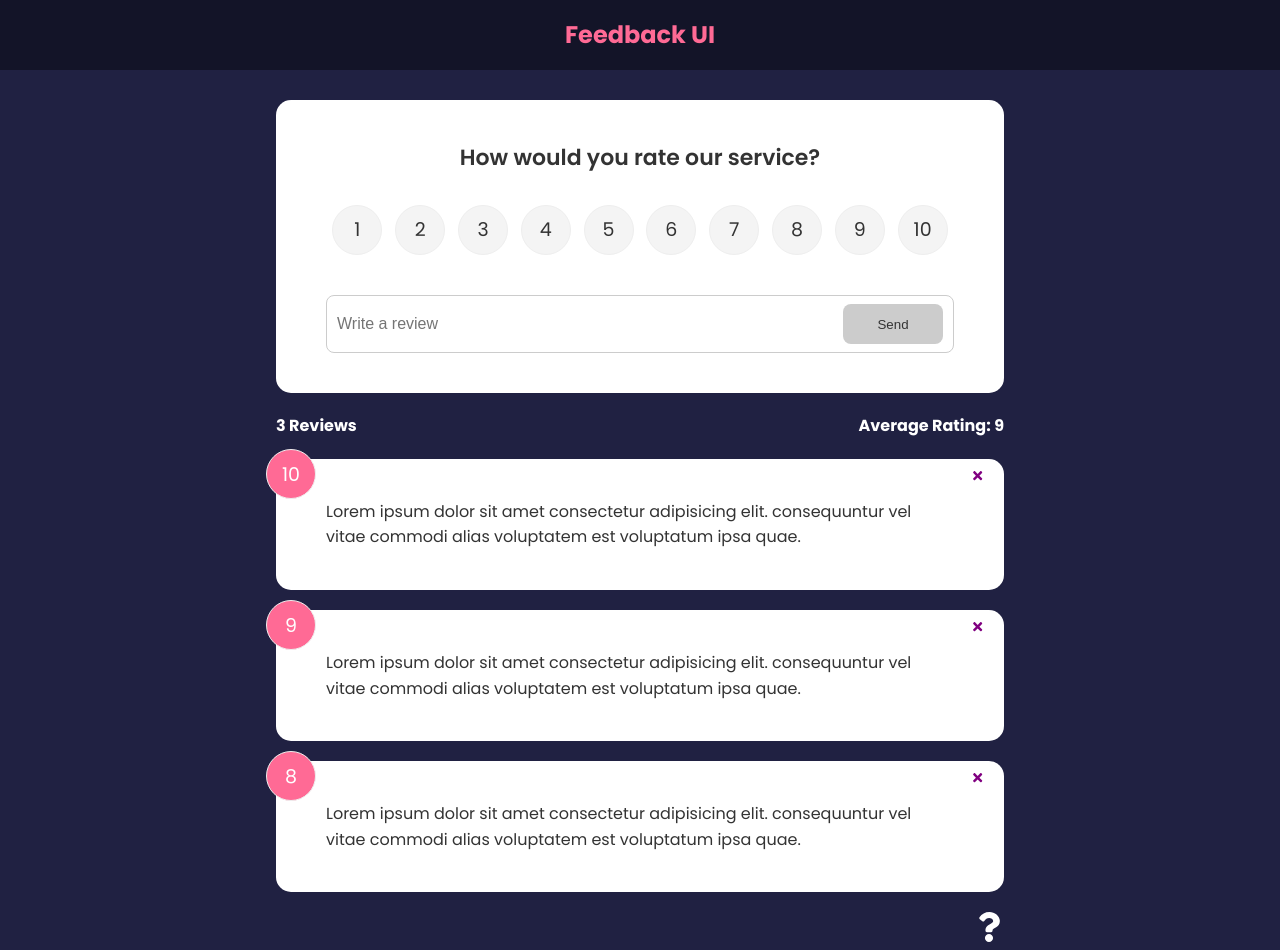
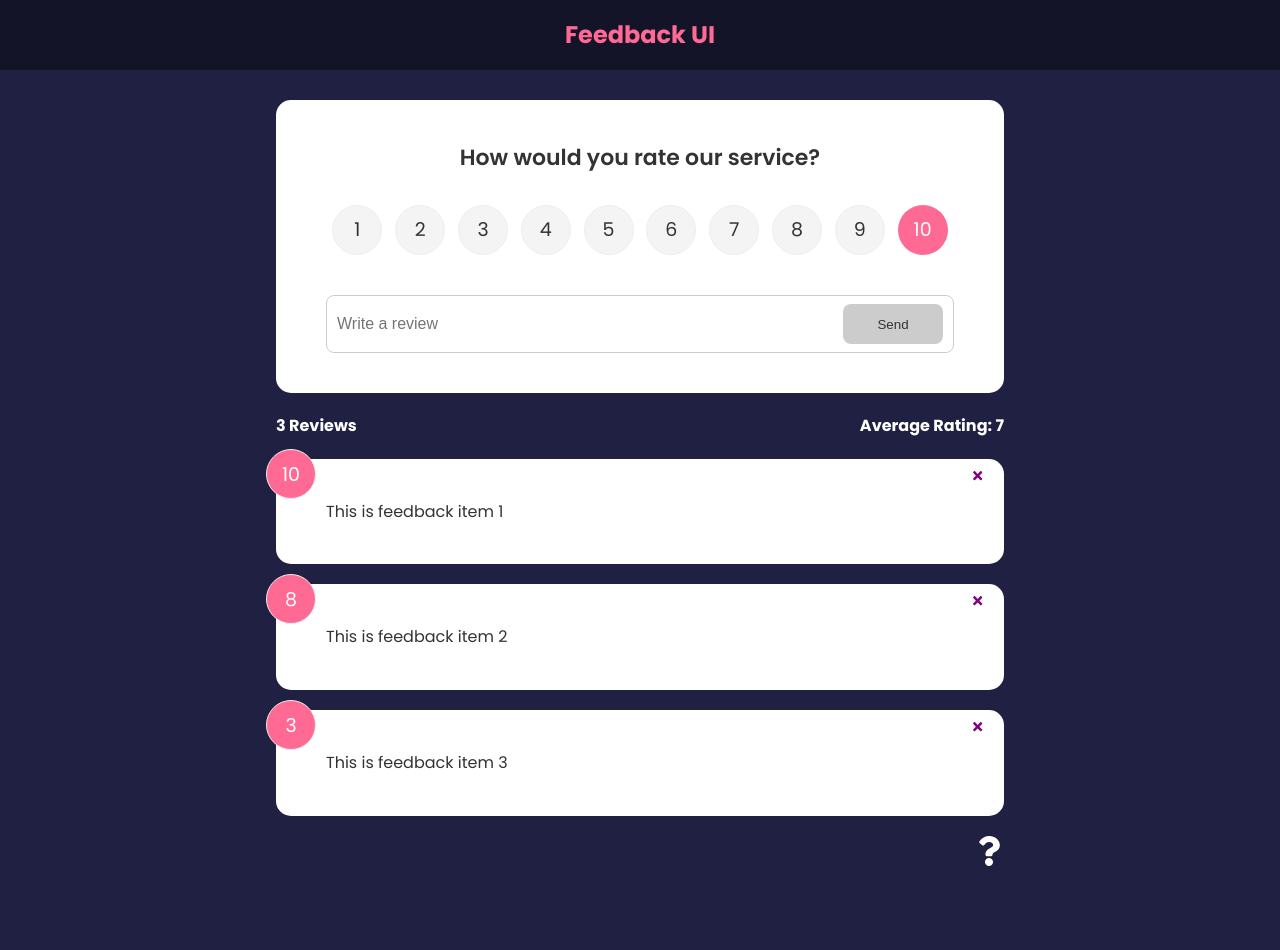
Before and after one commit to dev-brit/react-feedback-app, a React (Create React App) app: page / in a window 1280 px wide. After the commit the page ends 873 px from the top, so only its background shows below. Built offline with nearby package versions, Linux system fonts and the light colour scheme.

Commit message:
Add Context
Move functions from App.js to FeedbackContext and use FeedbackContext to eliminate prop drilling

```diff
--- a/src/App.js
+++ b/src/App.js
@@ -1,39 +1,25 @@
-import { v4 as uuidv4 } from 'uuid'
 import { BrowserRouter as Router, Route, Routes } from 'react-router-dom'
-import { useState } from "react"
 import Header from "./components/Header"
 import FeedbackList from "./components/FeedbackList"
 import FeedbackStats from "./components/FeedbackStats"
 import FeedbackForm from "./components/FeedbackForm"
 import AboutIconLink from './components/AboutIconLink'
-import FeedbackData from "./data/FeedbackData"
 import AboutPage from './pages/AboutPage'
+import { FeedbackProvider } from './context/FeedbackContext'
 
 const App = () => {
-  const [feedback, setFeedback] = useState(FeedbackData)
-
-  const addFeedback = (newFeedback) => {
-    newFeedback.id = uuidv4()
-    setFeedback([newFeedback, ...feedback])
-    console.log(newFeedback)
-  }
-
-  const deleteFeedback = (id) => {
-    if (window.confirm('Are you sure you want to delete?')) {
-      setFeedback(feedback.filter((item) => item.id !== id))
-    }
-  }
 
   return (
+    <FeedbackProvider>
       <Router>
         <Header />
         <div className="container">
           <Routes>
             <Route exact path='/' element={
               <>
-              <FeedbackForm handleAdd={addFeedback} />
-              <FeedbackStats feedback={feedback} />
-              <FeedbackList feedback={feedback} handleDelete={deleteFeedback} />
+                <FeedbackForm />
+                <FeedbackStats />
+                <FeedbackList />
               </>
             }>
             </Route>
@@ -44,6 +30,7 @@ const App = () => {
           <AboutIconLink />
         </div>
       </Router>
+    </FeedbackProvider>
   )
 }
 
--- a/src/components/FeebackItem.jsx
+++ b/src/components/FeebackItem.jsx
@@ -1,13 +1,17 @@
 import { FaTimes } from 'react-icons/fa'
 import PropTypes from 'prop-types'
+import { useContext } from 'react'
 import Card from './shared/Card'
+import FeedbackContext from '../context/FeedbackContext'
 
-function FeedbackItem({item, handleDelete}) {
+function FeedbackItem({item}) {
+
+  const { deleteFeedback } = useContext(FeedbackContext)
 
   return (
     <Card>
       <div className="num-display">{item.rating}</div>
-      <button onClick={() => handleDelete(item.id)} className="close">
+      <button onClick={() => deleteFeedback(item.id)} className="close">
         <FaTimes color='purple' />
       </button>
       <div className="text-display">
--- a/src/components/FeedbackForm.jsx
+++ b/src/components/FeedbackForm.jsx
@@ -1,13 +1,16 @@
-import { useState } from 'react'
+import { useState, useContext } from 'react'
 import Card from './shared/Card'
 import Button from './shared/Button'
 import RatingSelect from './RatingSelect'
+import FeedbackContext from '../context/FeedbackContext'
 
-function FeedbackForm({handleAdd}) {
+function FeedbackForm() {
   const [text, setText] = useState('')
   const [rating, setRating] = useState(10)
   const [btnDisabled, setBtnDisabled] = useState(true)
   const [message, setMessage] = useState('')
+
+  const {addFeedback} = useContext(FeedbackContext)
 
   const handleTextChange = (e) => {
     if(text === '') {
@@ -30,7 +33,7 @@ function FeedbackForm({handleAdd}) {
         text,
         rating
       }
-      handleAdd(newFeedback)
+      addFeedback(newFeedback)
 
       setText('')
     }
@@ -41,7 +44,7 @@ function FeedbackForm({handleAdd}) {
     <Card>
       <form onSubmit={handleSubmit}>
         <h2>How would you rate our service?</h2>
-        <RatingSelect select={(rating) => setRating(rating)} />
+        <RatingSelect select={(rating) => setRating(rating)} selected={rating} />
         <div className="input-group">
           <input onChange={handleTextChange} type="text" placeholder='Write a review' value={text} />
           <Button type="submit" isDisabled={btnDisabled} >Send</Button>
--- a/src/components/FeedbackList.jsx
+++ b/src/components/FeedbackList.jsx
@@ -1,8 +1,10 @@
 import { motion, AnimatePresence } from 'framer-motion'
-import PropTypes from 'prop-types'
+import { useContext } from 'react'
 import FeedbackItem from './FeebackItem'
+import FeedbackContext from '../context/FeedbackContext'
 
-function FeedbackList({ feedback, handleDelete }) {
+function FeedbackList() {
+  const {feedback} = useContext(FeedbackContext)
 
   if (!feedback || feedback.length === 0) {
     return <p>No Feedback Yet</p>
@@ -17,7 +19,7 @@ function FeedbackList({ feedback, handleDelete }) {
           animate={{opacity: 1}}
           exit={{opacity: 0}}
           >
-            <FeedbackItem key={item.id} item={item} handleDelete={handleDelete} />
+            <FeedbackItem key={item.id} item={item} />
           </motion.div>
         ))}
       </AnimatePresence>
@@ -33,14 +35,4 @@ function FeedbackList({ feedback, handleDelete }) {
   // )
 }
 
-FeedbackList.propTypes = {
-  feedback: PropTypes.arrayOf(
-    PropTypes.shape({
-      id: PropTypes.number.isRequired,
-      text: PropTypes.string.isRequired,
-      rating: PropTypes.number.isRequired,
-    })
-  ),
-}
-
 export default FeedbackList
--- a/src/components/FeedbackStats.jsx
+++ b/src/components/FeedbackStats.jsx
@@ -1,6 +1,9 @@
-import PropTypes from 'prop-types'
+import { useContext } from 'react'
+import FeedbackContext from '../context/FeedbackContext'
 
-function FeedbackStats({feedback}) {
+function FeedbackStats() {
+  const {feedback} = useContext(FeedbackContext)
+
   let average = feedback.reduce((acc, cur) => {
     return acc + cur.rating
   }, 0) / feedback.length
@@ -15,8 +18,4 @@ function FeedbackStats({feedback}) {
   )
 }
 
-FeedbackStats.propTypes = {
-  feedback: PropTypes.array.isRequired,
-}
-
 export default FeedbackStats
--- a/src/components/Header.jsx
+++ b/src/components/Header.jsx
@@ -1,4 +1,5 @@
 import PropTypes from 'prop-types'
+import { Link } from "react-router-dom"
 
 function Header({text, bgColor, textColor}) {
   const headerStyles = {
@@ -8,7 +9,9 @@ function Header({text, bgColor, textColor}) {
   return (
     <header style={headerStyles}>
       <div className="container">
-        <h2>{text}</h2>
+      <Link to='/' style={{ textDecoration: "none", color: "#ff6a95" }}>
+          <h2>{text}</h2>
+        </Link>
       </div>
     </header>
   )
--- /dev/null
+++ b/src/context/FeedbackContext.jsx
@@ -0,0 +1,47 @@
+import { v4 as uuidv4 } from 'uuid'
+import { createContext, useState } from "react";
+
+const FeedbackContext = createContext()
+
+
+export const FeedbackProvider = ({children}) => {
+
+  const [feedback, setFeedback] = useState([
+    {
+      id:1,
+      text: 'This is feedback item 1',
+      rating: 10
+    },
+    {
+      id:2,
+      text: 'This is feedback item 2',
+      rating: 8
+    },
+    {
+      id:3,
+      text: 'This is feedback item 3',
+      rating: 3
+    },
+  ])
+
+  const addFeedback = (newFeedback) => {
+    newFeedback.id = uuidv4()
+    setFeedback([newFeedback, ...feedback])
+  }
+
+  const deleteFeedback = (id) => {
+    if (window.confirm('Are you sure you want to delete?')) {
+      setFeedback(feedback.filter((item) => item.id !== id))
+    }
+  }
+
+  return <FeedbackContext.Provider value={{
+    feedback,
+    deleteFeedback,
+    addFeedback
+  }}>
+    {children}
+  </FeedbackContext.Provider>
+}
+
+export default FeedbackContext
--- a/src/index.css
+++ b/src/index.css
@@ -96,6 +96,11 @@ header {
 }
 
 [type='radio']:checked ~ label {
+  background: #ff6a95;
+  color: #fff;
+}
+
+[type='radio'].checked ~ label {
   background: #ff6a95;
   color: #fff;
 }
```
Lines whose indentation alone changed are shown as unchanged.
